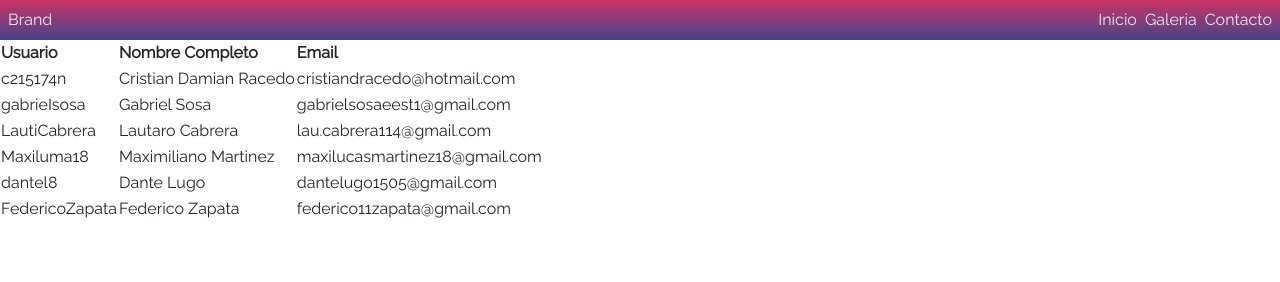
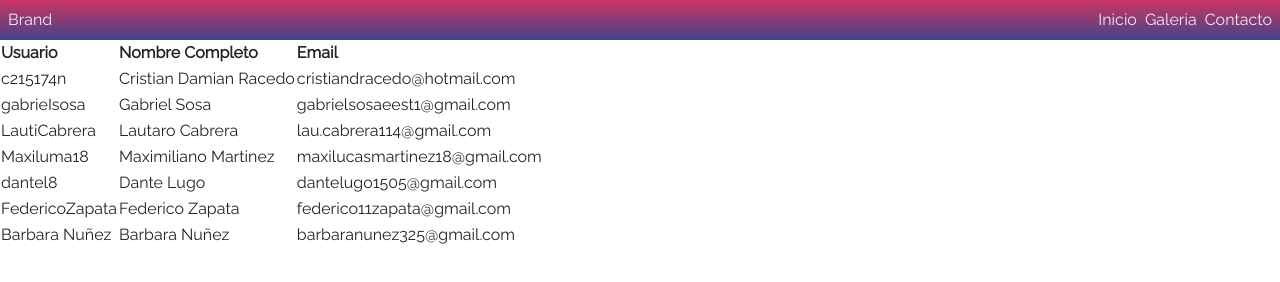
Before and after one commit to C215714N/git-fpescar-lxv14, a plain HTML site: page index.html in a window 1280 px wide. Drawn offline with nearby package versions, Linux system fonts and the light colour scheme; a script that the page names is missing.

Commit message:
agrgagar colaboradora barbara

```diff
--- a/index.html
+++ b/index.html
@@ -77,6 +77,11 @@
                     <td>Federico Zapata</td>
                     <td>federico11zapata@gmail.com</td>
                 </tr>
+                <tr>
+                    <td>Barbara Nuñez</td>
+                    <td>Barbara Nuñez</td>
+                    <td>barbaranunez325@gmail.com</td>
+                </tr>
             </tbody>
         </table>
         <!-- Formulario de Contacto -->
```
Also changed, not shown: readme.md.
